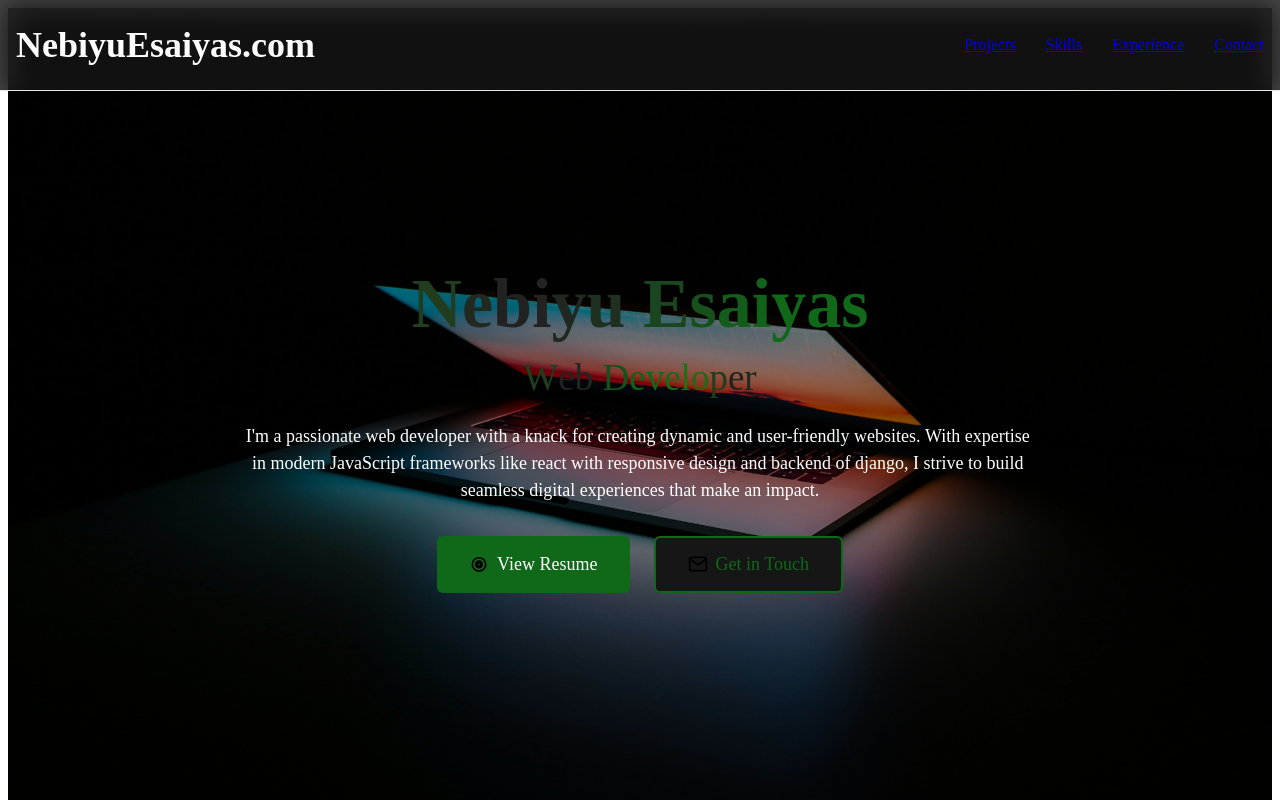
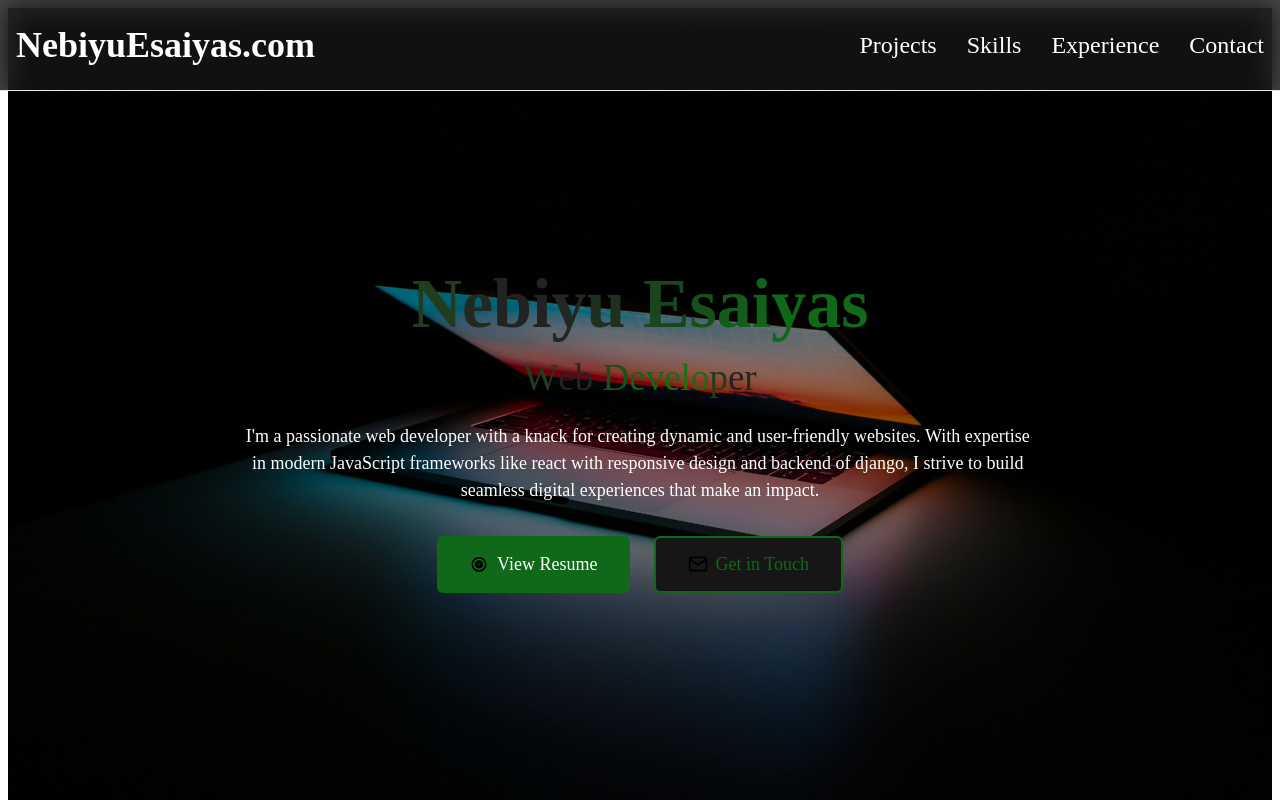
Before and after one commit to nebiyuu1954/My-Portfolio, a React (Vite) app: page / in a window 1280 px wide. Shown: the top 800 px of the page. Built offline with nearby package versions, Linux system fonts and the light colour scheme.

Commit message:
updated the data and code

```diff
--- a/src/components/header/header.css
+++ b/src/components/header/header.css
@@ -33,7 +33,17 @@ nav {
   gap: 30px;
 }
 
+nav a {
+  color: #ffffff;
+  text-decoration: none;
+  font-size: clamp(14px, 1.8vw + 0.8rem, 24px);
+  font-weight: 500;
+  transition: color 0.3s ease;
+}
 
+nav a:hover {
+  color: #106919; /* Matches landing, skills, footer */
+}
 
 @media (max-width: 768px) {
   .header-container {
```
